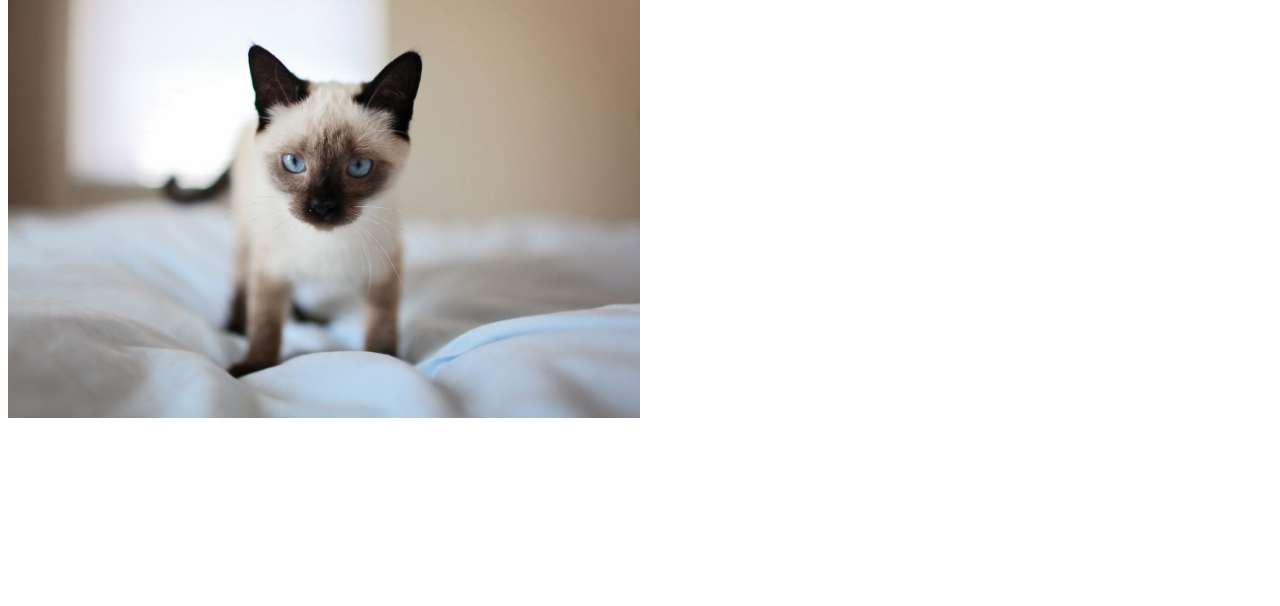
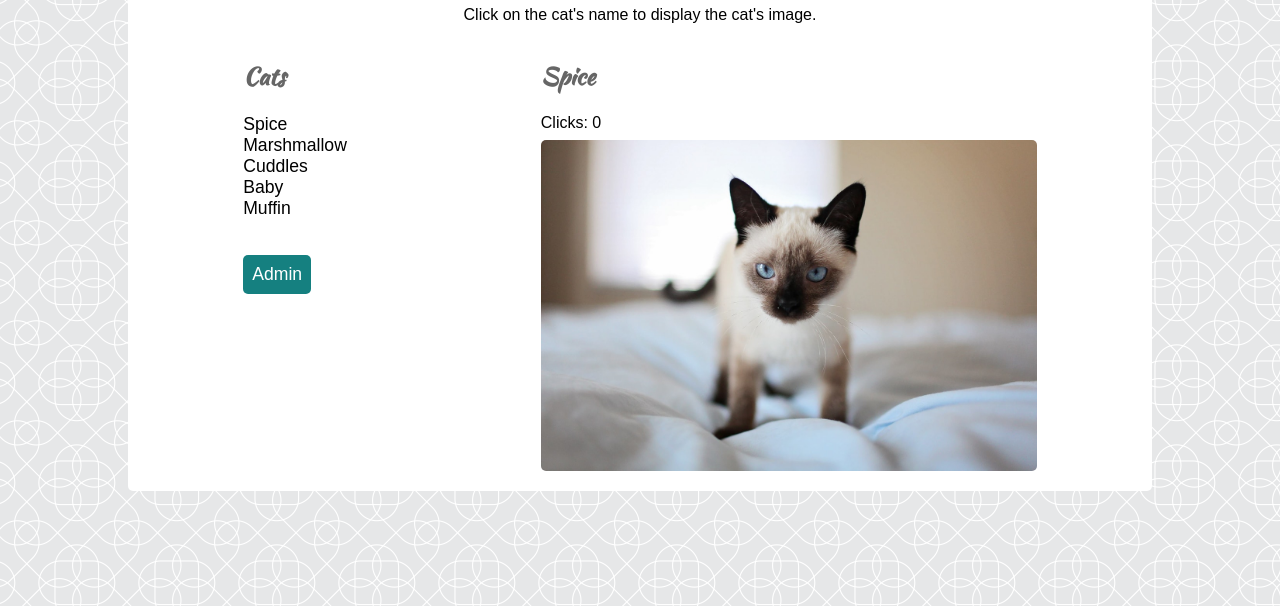
Before and after one commit to nataliecardot/cat-clicker-vanilla-js, a plain HTML site: page index.html in a window 1280 px wide. Shown: the part 194-800 px from the top of the page. Drawn offline with Linux system fonts and the light colour scheme.

Commit message:
Add admin panel, styling

```diff
--- a/css/styles.css
+++ b/css/styles.css
@@ -1,7 +1,100 @@
-img {
+body {
+  font-family: sans-serif;
+  background: url(../img/intersection.png);
+  /* Removes scrollbar caused by adding 100vh to outermost div (with class .enclosing-box-parent) */
+  margin: 0;
+}
+
+* {
+  box-sizing: border-box;
+}
+
+.enclosing-box-parent {
+  height: 100vh; /* Made scrollbar appear, solved by adding margin: 0 to body */
+  display: flex;
+  align-items: center;
+}
+
+.enclosing-box {
+  background: #fff;
+  border-radius: 5px;
+  padding: 1em;
+  width: 80%;
+  /* Horizontally centers box */
+  margin: 0 auto;
+}
+
+/* Remove default bullet points and left padding for list of cat names */
+ul {
+  list-style-type: none;
+  padding-left: 0;
+}
+
+h1 {
+  color: #697c82;
+  /* Default is 0.67em. Removing for consistent width between image and bottom of enclosing box */
+  -webkit-margin-before: 0;
+  font-family: "Kaushan Script";
+}
+
+h2 {
+  color: #666;
+  font-family: "Kaushan Script";
+}
+
+.header {
+  text-align: center;
+}
+
+.container {
+  display: flex;
+  /* Centers slong the main axis; since main axis is in direction row by default, this centers horizontally */
+  justify-content: center;
+}
+
+/* Flex item in div with class .container */
+.cat-names {
+  width: 30%;
+}
+
+/* Flex item in div with class .container */
+.cat-display {
   width: 50%;
 }
 
-ul {
-  list-style-type: none;
+/* Makes # clicks display on same line as text instead of on next line */
+.cat-count {
+  display: inline-block;
 }
+
+/* Cat image is inside div with class cat-display. This makes it take up full space of div (otherwise it's full size) */
+img {
+  /* Adds some extra space */
+  margin-top: 0.5em;
+  width: 100%;
+  border-radius: 5px;
+}
+
+.cat-names-list {
+  font-size: 1.1em;
+  cursor: pointer;
+}
+
+li:hover {
+  font-weight: bold;
+}
+
+button {
+  margin-top: 1em;
+  background-color: #158080;
+  color: #fff;
+  border-radius: 5px;
+  border: none;
+  font-size: 1.1em;
+  padding: 9px;
+}
+
+button:hover {
+  cursor: pointer;
+  transform: scale(1.05);
+}
--- a/index.html
+++ b/index.html
@@ -2,16 +2,42 @@
 <html lang="en" dir="ltr">
   <head>
     <meta charset="utf-8">
-    <title></title>
+    <title>Cat Clicker</title>
+    <link rel="stylesheet" type="text/css" href="https://fonts.googleapis.com/css?family=Kaushan+Script">
     <link rel="stylesheet" href="css/styles.css">
   </head>
   <body>
-    <ul id="cat-list"></ul>
-    <div id="cat">
-      <h2 id="cat-name"></h2>
-      <div id="cat-count"></div>
-      <img id="cat-img" src="" alt="cute cat">
-    </div>
+    <div class="enclosing-box-parent">
+      <div class="enclosing-box">
+        <div class="header">
+          <h1>Cat Clicker</h1>
+          <p>Click on the cat's name to display the cat's image.</p>
+        </div>
+        <div class="container">
+          <div class="cat-names">
+            <h2>Cats</h2>
+            <ul id="cat-list" class="cat-names-list"></ul>
+
+            <button id="adminBtn">Admin</button>
+
+            <div id="admin">
+              <form id="adminForm">
+                <p>Cat Name:  <input type="text" class="adminInput" id= "adminCatName"></p>
+                <p>Image URL:   <input type="text" class="adminCatUrl" id= "adminCatURL"></p>
+                <p># Clicks:  <input type="text" class="adminCatClicks" id=  "adminCatClicks"></p>
+              </form>
+                <button id="adminCancel">Cancel</button>
+                <button id="adminSave">Save</button>
+            </div>
+          </div>
+          <div id="cat" class="cat-display">
+            <h2 id="cat-name"></h2>
+            Clicks: <div id="cat-count" class="cat-count"></div>
+            <img id="cat-img" src="" alt="cute cat">
+          </div>
+        </div> <!-- End of container -->
+      </div> <!-- End of enclosing-box -->
+    </div> <!-- End of enclosing box parent -->
     <script src="js/app.js"></script>
   </body>
 </html>
--- a/js/app.js
+++ b/js/app.js
@@ -2,6 +2,7 @@
 
 let model = {
   currentCat: null,
+  adminShow: false,
   cats: [
     {
       clickCount: 0,
@@ -43,6 +44,8 @@ let octopus = {
     // Tell views to initialize
     catListView.init();
     catView.init();
+    adminView.init();
+    adminView.hide();
   },
 
   getCurrentCat: function() {
@@ -62,6 +65,34 @@ let octopus = {
   incrementCounter: function() {
     model.currentCat.clickCount++;
     catView.render();
+    adminView.render();
+  },
+
+  // Runs when 'Admin' button is clicked. Note: adminShow set to false in model object on page load
+  adminDisplay: function() {
+    if (model.adminShow === false) {
+      model.adminShow = true;
+      adminView.show(); // Displays admin input boxes and buttons
+    }
+    else if (model.adminShow === true) {
+      model.adminShow = false;
+      adminView.hide(); // Hides admin input boxes and buttons
+    }
+  },
+
+  // Hides admin display when cancel button is clicked
+  adminCancel: function() {
+    adminView.hide();
+  },
+
+  // Hides admin display and saves new cat data when save button is clicked
+  adminSave: function() {
+    model.currentCat.name = adminCatName.value;
+    model.currentCat.imgSrc = adminCatURL.value;
+    model.currentCat.clickCount = adminCatClicks.value;
+    catView.render();
+    catListView.render();
+    adminView.hide();
   }
 };
 
@@ -101,7 +132,7 @@ let catListView = {
     // Store DOM element for easy access later
     this.catListElem = document.getElementById('cat-list');
 
-    // Render this view (update DOM elements with right values)
+    // Render this view (update DOM elements with correct values)
     this.render();
   },
 
@@ -127,6 +158,8 @@ let catListView = {
         return function() {
           octopus.setCurrentCat(catCopy);
           catView.render();
+          // If adminView is open, updates fields with info about current cat
+          adminView.render();
         };
       })(cat));
 
@@ -136,5 +169,48 @@ let catListView = {
   }
 };
 
-// Make it go!
+let adminView = {
+  init: function() {
+    this.adminCatName = document.getElementById('adminCatName');
+    this.adminCatURL = document.getElementById('adminCatURL');
+    this.adminCatClicks = document.getElementById('adminCatClicks');
+    let admin = document.getElementById('admin');
+
+    this.adminBtn = document.getElementById('adminBtn');
+    this.adminCancel = document.getElementById('adminCancel');
+    this.adminSave = document.getElementById('adminSave');
+
+    this.adminBtn.addEventListener('click', function() {
+      octopus.adminDisplay();
+    });
+
+    this.adminCancel.addEventListener('click', function() {
+      octopus.adminCancel();
+    });
+
+    this.adminSave.addEventListener('click', function() {
+      octopus.adminSave();
+    });
+
+  },
+
+  render: function() {
+    let currentCat = octopus.getCurrentCat();
+    this.adminCatName.value = currentCat.name;
+    this.adminCatURL.value = currentCat.imgSrc;
+    this.adminCatClicks.value = currentCat.clickCount;
+  },
+
+  show: function() {
+    // Gets info based on last-clicked cat
+    this.render();
+    admin.style.display = 'block';
+  },
+
+  hide: function() {
+    admin.style.display = 'none';
+  }
+
+};
+
 octopus.init();
```
Also changed, not shown: img/intersection.png (added), 1 other file.
